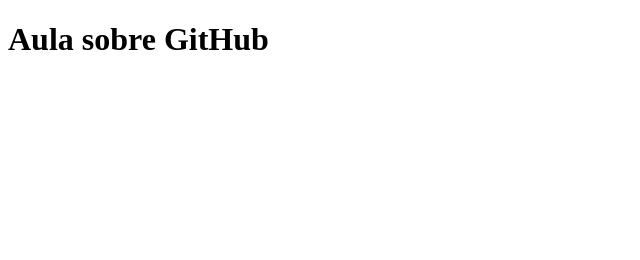
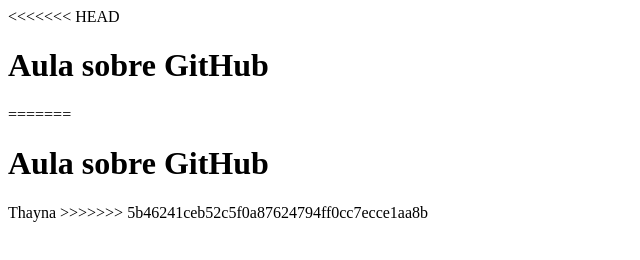
Before and after one commit to WashingtonCost/Teste1, a plain HTML site: page index.html in a window 1280 px wide. Shown: the whole page, without its empty margins (0-640 px from the left). Drawn offline with Linux system fonts and the light colour scheme.

Commit message:
Adicionando o título da página - Thayna

```diff
--- a/index.html
+++ b/index.html
@@ -4,11 +4,16 @@
     <meta charset="UTF-8">
     <meta http-equiv="X-UA-Compatible" content="IE=edge">
     <meta name="viewport" content="width=device-width, initial-scale=1.0">
-    <title>Teste1</title>
+    <title>Aula sobre GitHub</title>
 </head>
 <body>
+<<<<<<< HEAD
+    <h1>Aula sobre GitHub</h1>
+=======
     <h1>
         Aula sobre GitHub
     </h1>
+    Thayna
+>>>>>>> 5b46241ceb52c5f0a87624794ff0cc7ecce1aa8b
 </body>
 </html>
```
